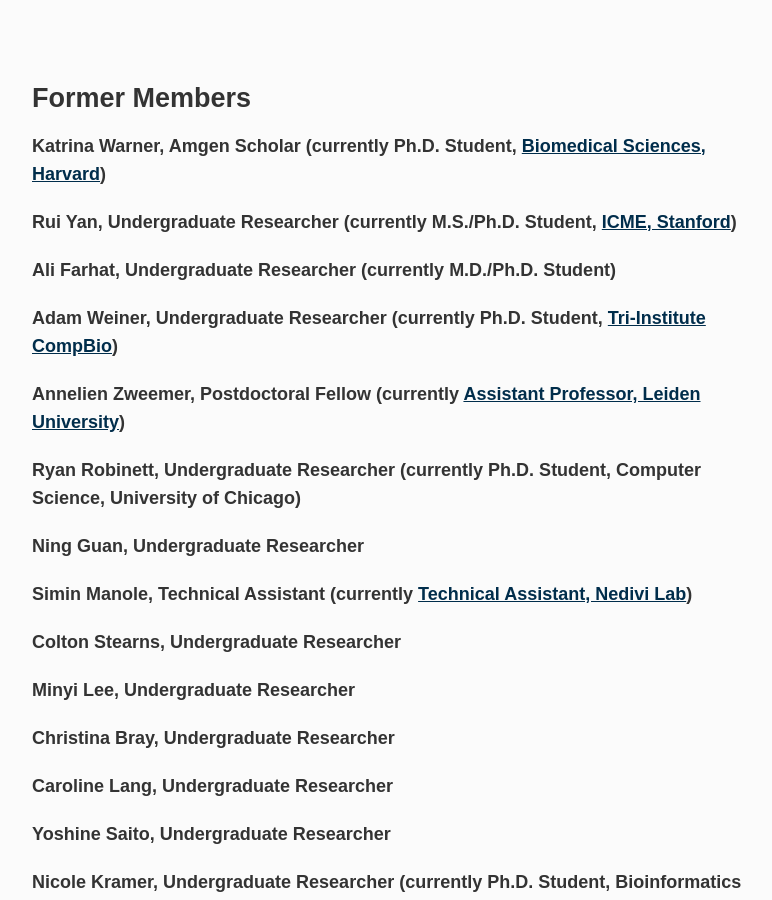
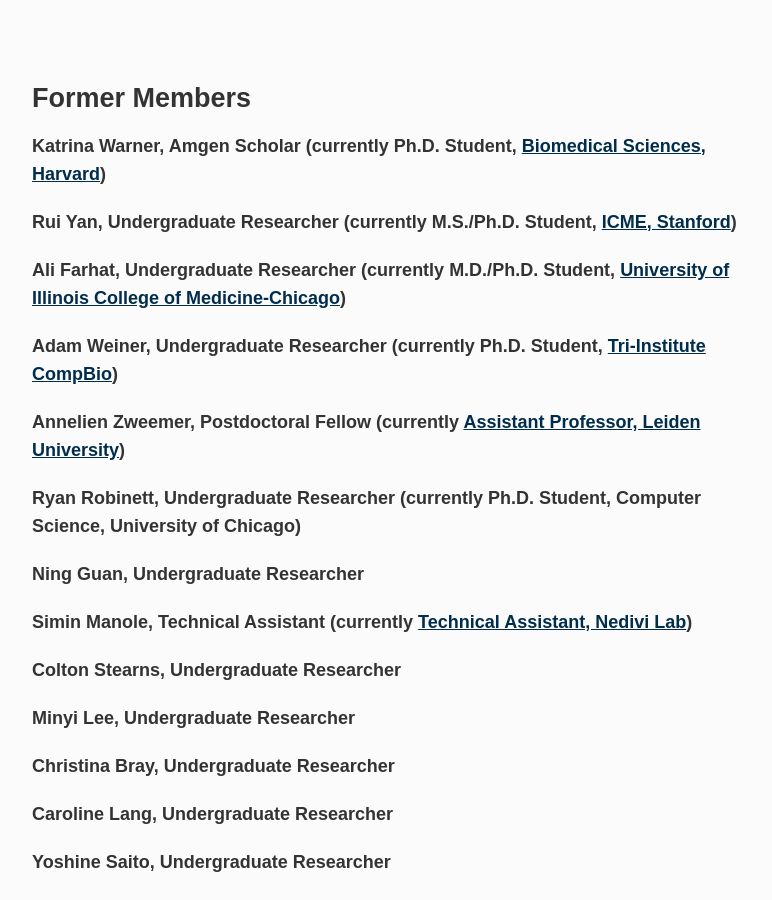
Before and after one commit to meyer-lab/asmlab.org, a Jekyll site: the page built from team/index.md, in a window 1280 px wide and 900 px high, scrolled down 3776 px. Shown: the whole window, without its empty margins (253-1025 px from the left). Built offline with Jekyll 4.4.1, drawn with Linux system fonts in a browser that asks for light colours; some web fonts are replaced.

Commit message:
Update index.md

```diff
--- a/team/index.md
+++ b/team/index.md
@@ -101,7 +101,7 @@
 
 #### Rui Yan, Undergraduate Researcher (currently M.S./Ph.D. Student, [ICME, Stanford](https://icme.stanford.edu))
 
-#### Ali Farhat, Undergraduate Researcher (currently M.D./Ph.D. Student)
+#### Ali Farhat, Undergraduate Researcher (currently M.D./Ph.D. Student, [University of Illinois College of Medicine-Chicago](https://chicago.medicine.uic.edu/education/masters-and-doctorate-programs/medical-scientist-training-program/))
 
 #### Adam Weiner, Undergraduate Researcher (currently Ph.D. Student, [Tri-Institute CompBio](https://compbio.triiprograms.org/))
 
```
